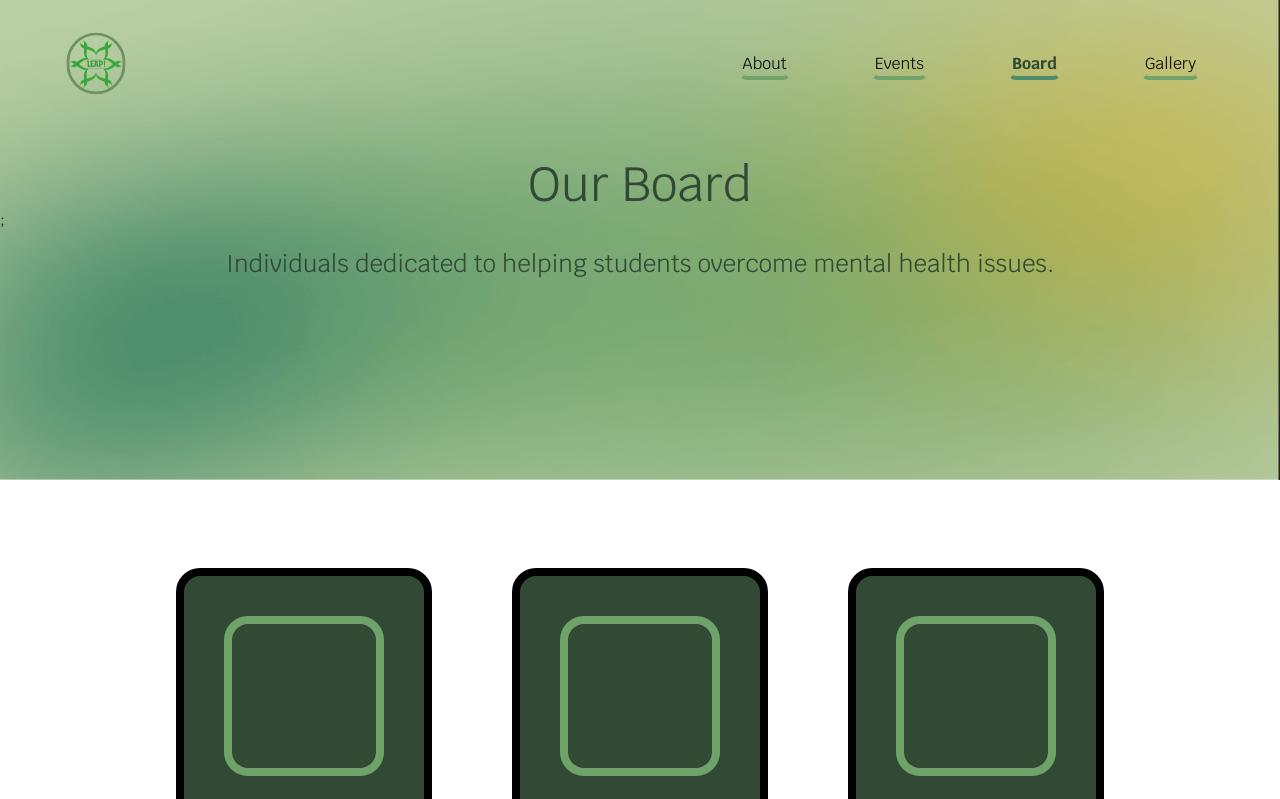
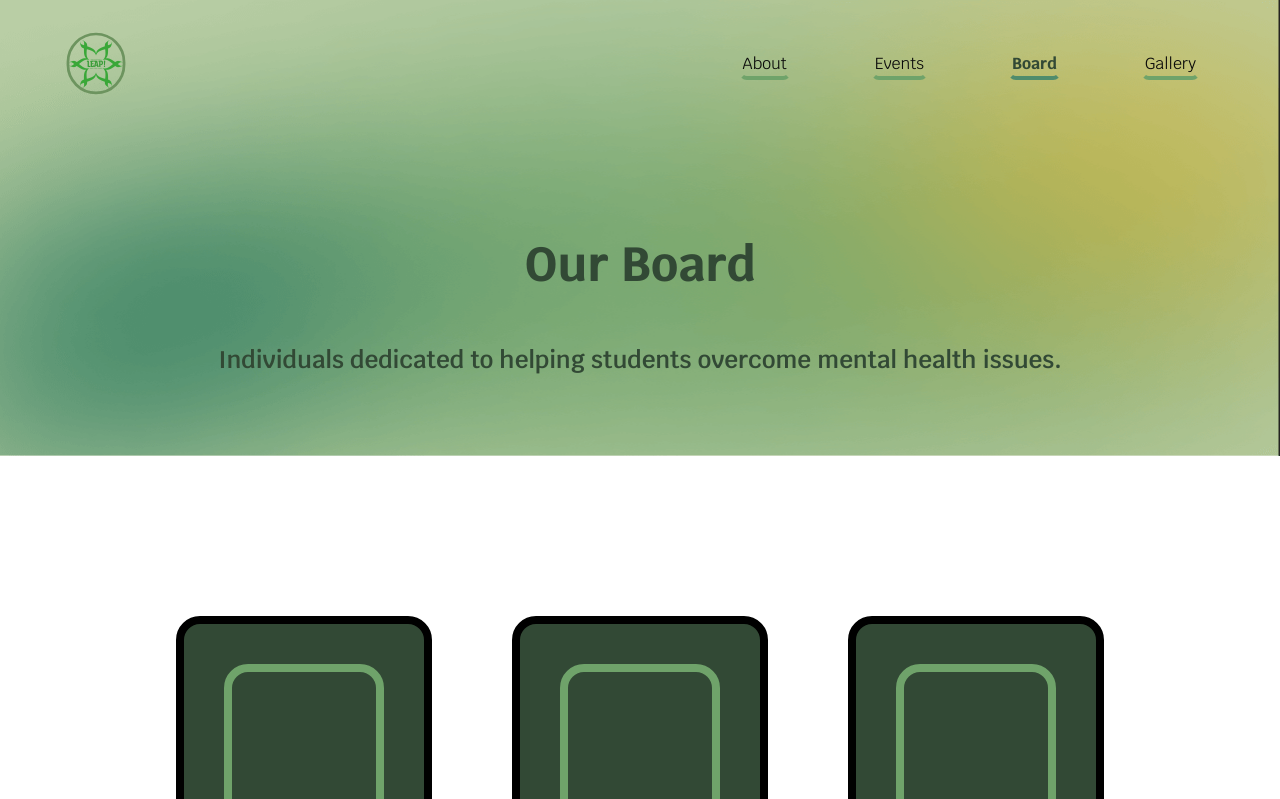
Before and after one commit to acm-ucr/leap-website, a Next.js app: page /board in a window 1280 px wide. Shown: the top 799 px of the page. Built offline with nearby package versions, Linux system fonts and the light colour scheme.

Commit message:
fix header

```diff
--- a/src/components/Header.tsx
+++ b/src/components/Header.tsx
@@ -8,17 +8,17 @@ interface HeaderProps {
 
 const Header: React.FC<HeaderProps> = ({ title, subtitle, background }) => {
   return (
-    <div className="relative w-screen">
+    <div className="relative w-full text-center">
       <Image
         src={background}
-        className="absolute -z-20 h-[60vh] w-full md:flex"
+        layout="fill"
+        className="absolute -z-20"
         alt="header background"
       />
-      <div className="text-leap place-self-center pt-40 text-5xl text-leap-dark-green">
+      <div className="text-leap place-self-center pb-10 pt-52 md:pt-60 text-3xl font-bold text-leap-dark-green sm:text-4xl md:text-4xl lg:text-5xl">
         {title}
       </div>
-      ;
-      <div className="text-leap place-self-center px-20 pb-32 pt-4 text-2xl text-leap-dark-green">
+      <div className="text-leap md:pb-15 place-self-center px-20 pb-8 pt-4 text-base font-semibold text-leap-dark-green sm:pb-10 sm:text-lg md:text-xl lg:pb-20 lg:text-2xl">
         <p> {subtitle}</p>
       </div>
     </div>
--- a/src/components/gallery/GalleryWrapper.tsx
+++ b/src/components/gallery/GalleryWrapper.tsx
@@ -23,10 +23,10 @@ const GalleryWrapper = () => {
           className="text-center font-leap md:mt-8 md:py-8 lg:mt-10 lg:py-10"
         >
           <div className="text-leap place-self-center pb-10 pt-40 text-3xl font-bold text-leap-dark-green sm:text-4xl md:text-4xl lg:text-5xl">
-            <p>Gallery</p>
+            Gallery
           </div>
           <div className="text-leap md:pb-15 place-self-center px-20 pb-8 pt-4 text-base font-semibold text-leap-dark-green sm:pb-10 sm:text-lg md:text-xl lg:pb-20 lg:text-2xl">
-            <p>Explore memories and photos from our past events</p>
+            Explore memories and photos from our past events
           </div>
         </motion.div>
 
```
